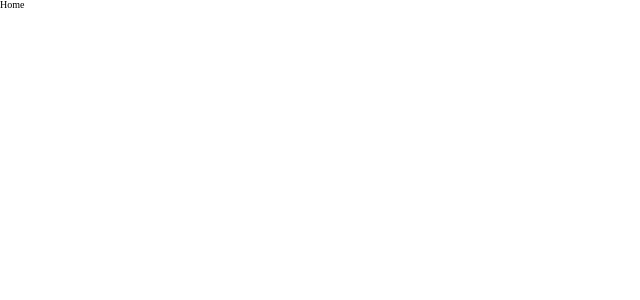
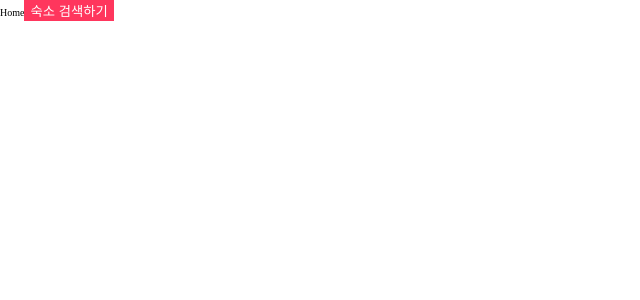
Before and after one commit to SOPT-WEBnB/airbnb-frontend, a React (Create React App) app: page / in a window 1280 px wide. Shown: the top 300 px of the page, without its empty margins (0-640 px from the left). Built offline with nearby package versions, Linux system fonts and the light colour scheme.

Commit message:
init: ThemeProvider 추가 (자주 사용되는 색상 설정)

```diff
--- a/src/App.jsx
+++ b/src/App.jsx
@@ -1,11 +1,15 @@
 import GlobalStyle from 'components/common/GlobalStyle';
 import Router from 'components/common/Router';
+import theme from 'components/common/theme';
+import { ThemeProvider } from 'styled-components';
 
 function App() {
   return (
     <>
       <GlobalStyle />
-      <Router />
+      <ThemeProvider theme={theme}>
+        <Router />
+      </ThemeProvider>
     </>
   );
 }
--- /dev/null
+++ b/src/components/common/theme.js
@@ -0,0 +1,13 @@
+const colors = {
+  airPink: '#ff365d',
+  airBlack: '#000000',
+  airGray2: '#e9e9e9',
+  airGray1: '#909090',
+  airWhite: '#ffffff',
+};
+
+const theme = {
+  colors,
+};
+
+export default theme;
--- a/src/pages/Home.jsx
+++ b/src/pages/Home.jsx
@@ -1,5 +1,19 @@
+import styled from 'styled-components';
+
 function Home() {
-  return <div>Home</div>;
+  return (
+    <StyledHome>
+      Home
+      <button>숙소 검색하기</button>
+    </StyledHome>
+  );
 }
 
 export default Home;
+
+const StyledHome = styled.div`
+  button {
+    background-color: ${(props) => props.theme.colors.airPink};
+    color: ${(props) => props.theme.colors.airWhite};
+  }
+`;
```
